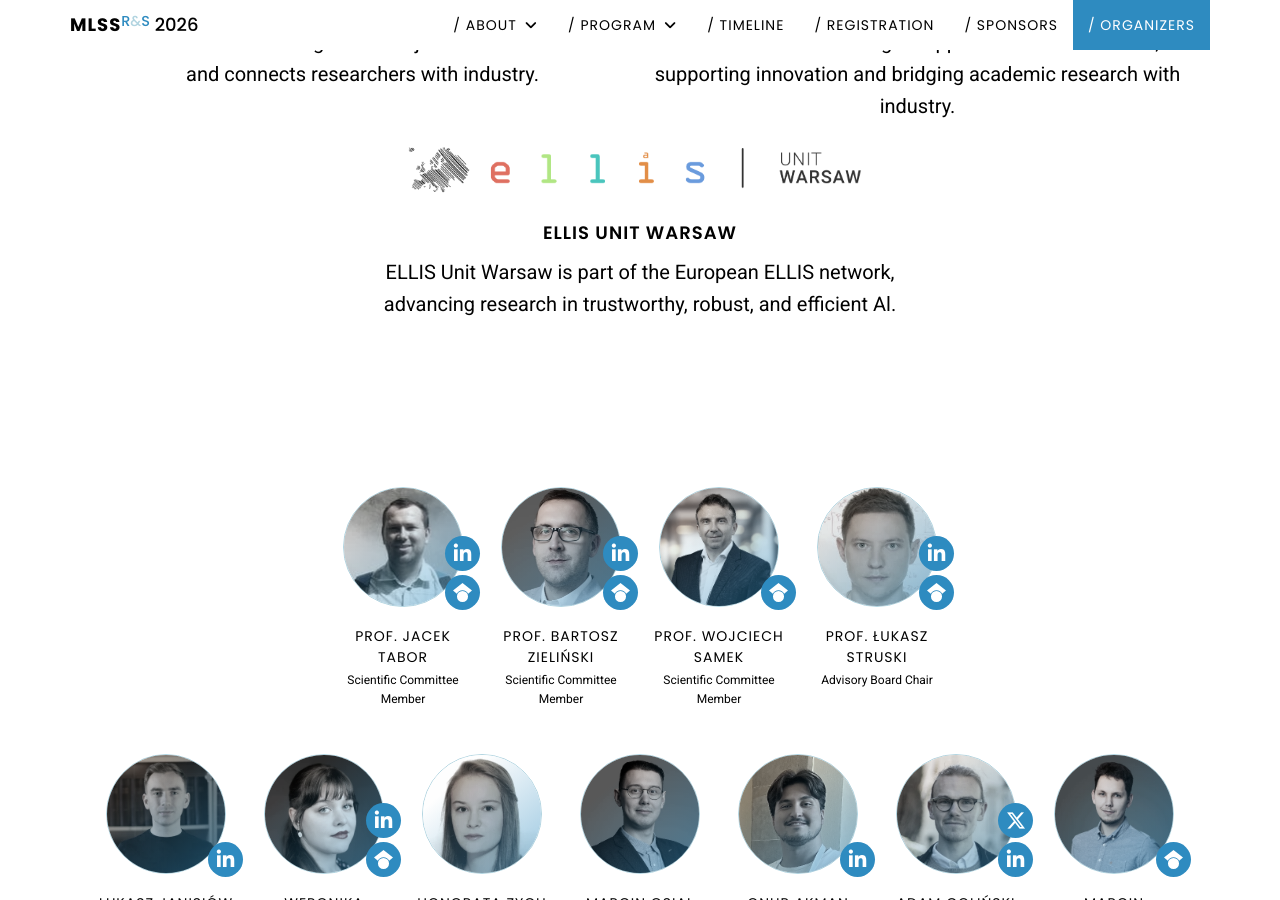
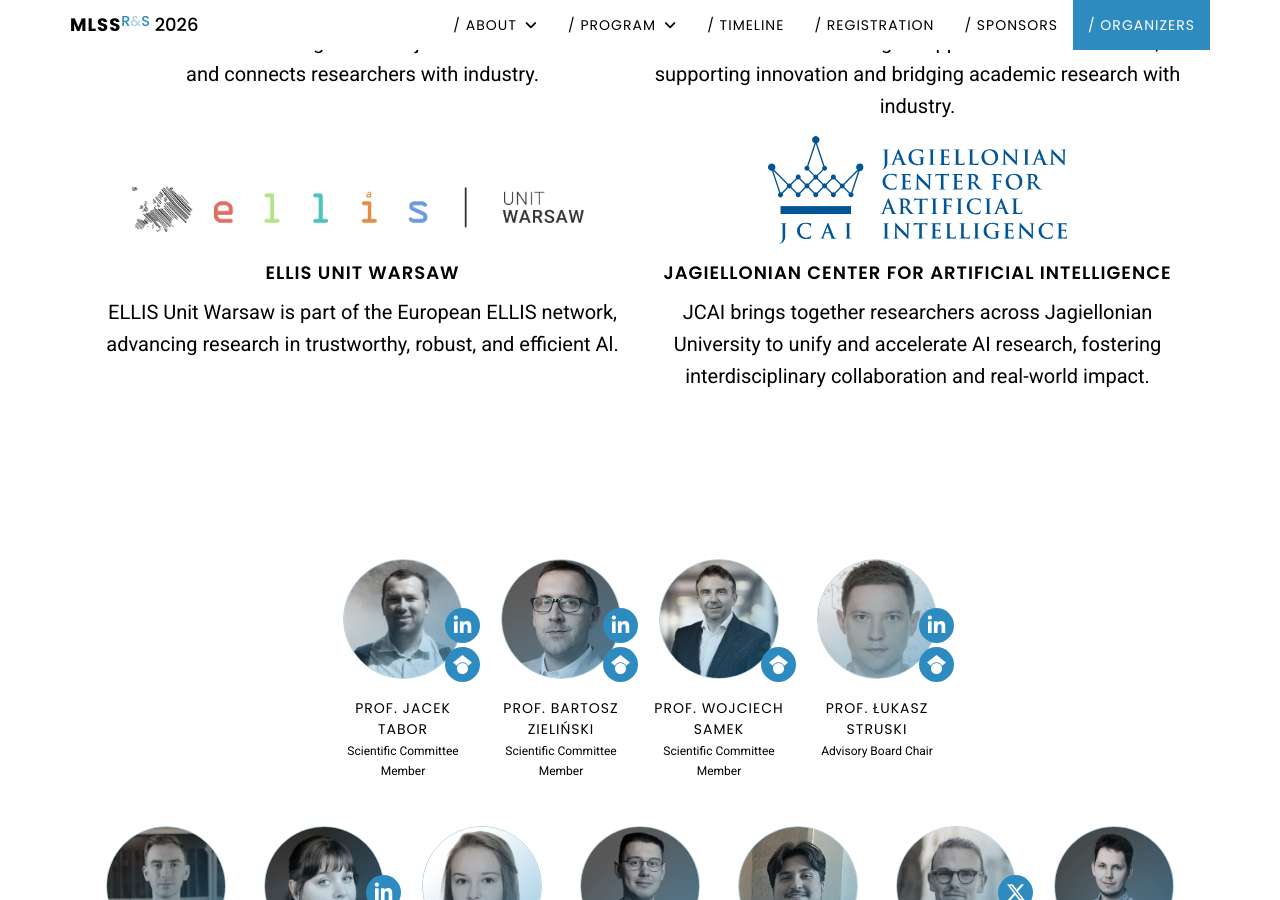
Before and after one commit to mlinpl/mlss2026.mlinpl.org, a Jekyll site: the page built from pages/index.html, in a window 1280 px wide and 900 px high, scrolled down 9551 px. Built offline with Jekyll 4.4.1, drawn with Linux system fonts in a browser that asks for light colours.

Commit message:
Add JCAI as organizing institution

```diff
--- a/_data/organizing-institutions.yml
+++ b/_data/organizing-institutions.yml
@@ -28,3 +28,8 @@
   description: |
     ELLIS Unit Warsaw is part of the European ELLIS network, advancing research in&nbsp;trustworthy, robust, and&nbsp;efficient Al.
   maxWidth: 500px
+
+- name: Jagiellonian Center for Artificial Intelligence
+  logo: ./images/institutions-logos/jcai.svg
+  description: |
+    JCAI brings together researchers across Jagiellonian University to unify and accelerate AI research, fostering interdisciplinary collaboration and real-world impact.
```
Also changed, not shown: images/institutions-logos/jcai.svg (added).
